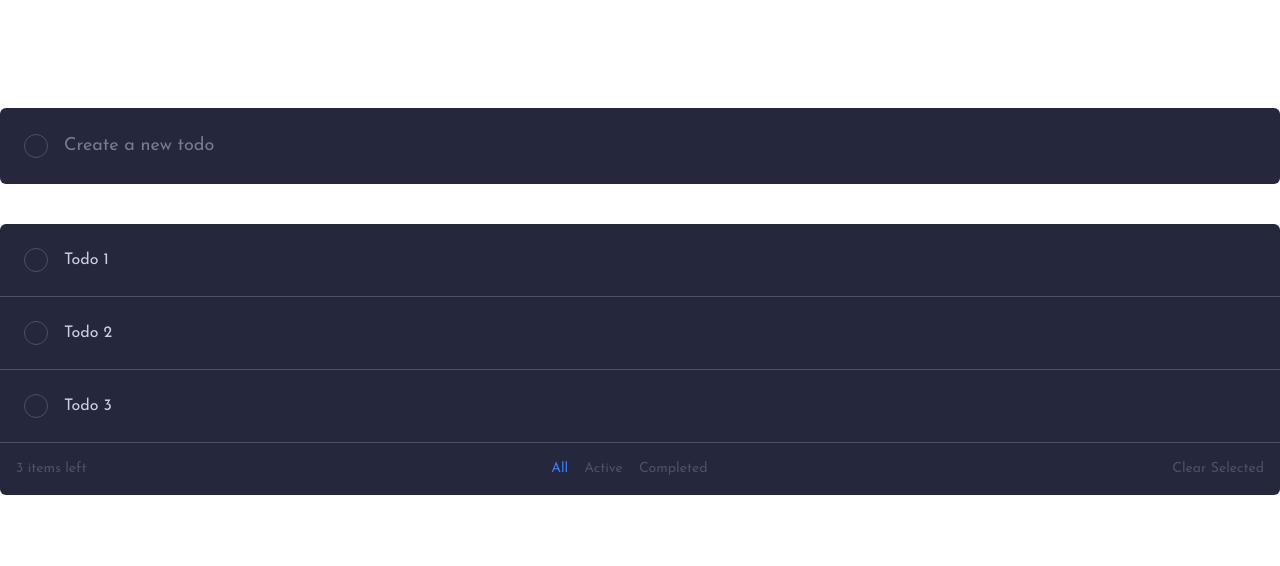
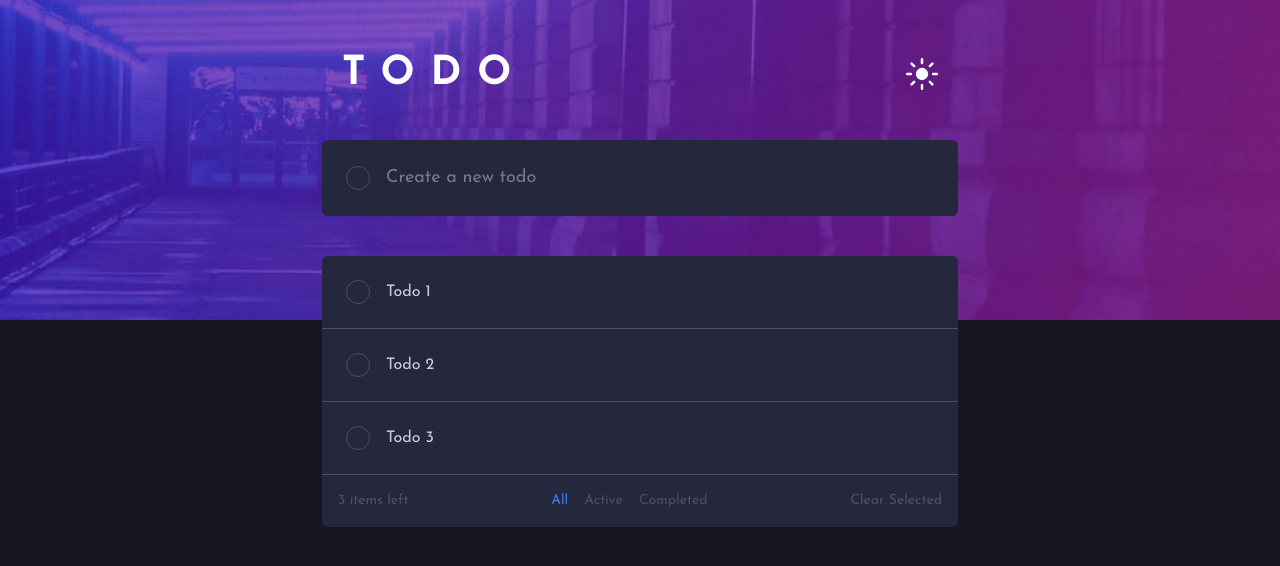
Before and after one commit to rodrigojesus7/todolist-app, a React (Vite) app: page / in a window 1280 px wide. Shown: the top 566 px of the page. Built offline with nearby package versions, Linux system fonts and the light colour scheme.

Commit message:
refactor: refactor components

```diff
--- a/src/App.tsx
+++ b/src/App.tsx
@@ -2,26 +2,21 @@ import { TodoHeader } from "./components/TodoHeader"
 import { TodoForm } from "./components/TodoForm"
 import { TodoList } from "./components/TodoList"
 
-import { useContext } from "react"
-import { themeConfig } from "./contexts/theme"
-import { ThemeContext } from "./contexts/ThemeContext"
+import { TodoContainer } from "./components/TodoContainer"
 
 function App() {
 
-  const { theme } = useContext(ThemeContext)
-
   return (
 
+    <TodoContainer>
 
-    <>
       <TodoHeader></TodoHeader>
 
       <TodoForm></TodoForm>
 
       <TodoList></TodoList>
-    </>
 
-
+    </TodoContainer>
 
   )
 }
```
